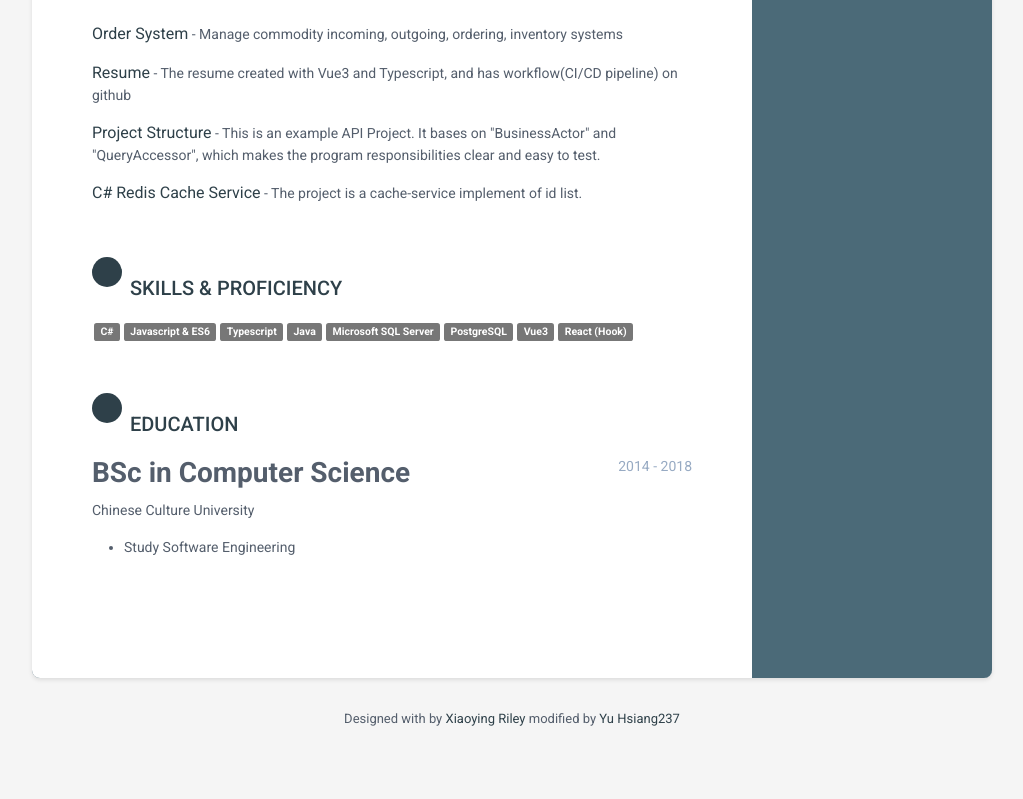
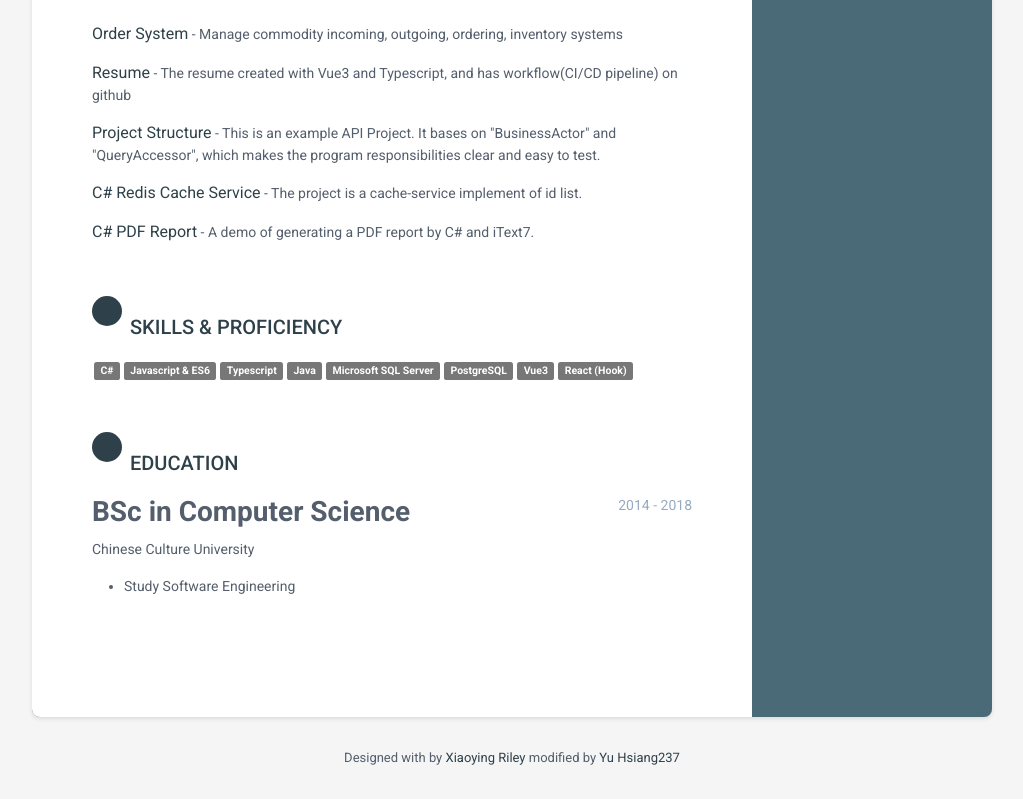
Before and after one commit to yuhsiang237/Resume, a Vue app: page / in a window 1280 px wide. Shown: the part 1510-2309 px from the top of the page, without its empty margins (128-1151 px from the left). Before the commit the page ends 2270 px from the top, so only its background shows below. Built offline with nearby package versions, Linux system fonts and the light colour scheme; some icons are missing.

Commit message:
Update Project

```diff
--- a/src/components/resume/Content.vue
+++ b/src/components/resume/Content.vue
@@ -222,6 +222,12 @@ export default defineComponent({
           "The project is a cache-service implement of id list.",
         href: "https://github.com/yuhsiang237/c-sharp-redis-cache",
       },
+      {
+        projectName: "C# PDF Report",
+        description:
+          "A demo of generating a PDF report by C# and iText7.",
+        href: "https://github.com/yuhsiang237/ReportPDF",
+      },
     ]);
 
     const skillList = ref<Skill[]>([
```
